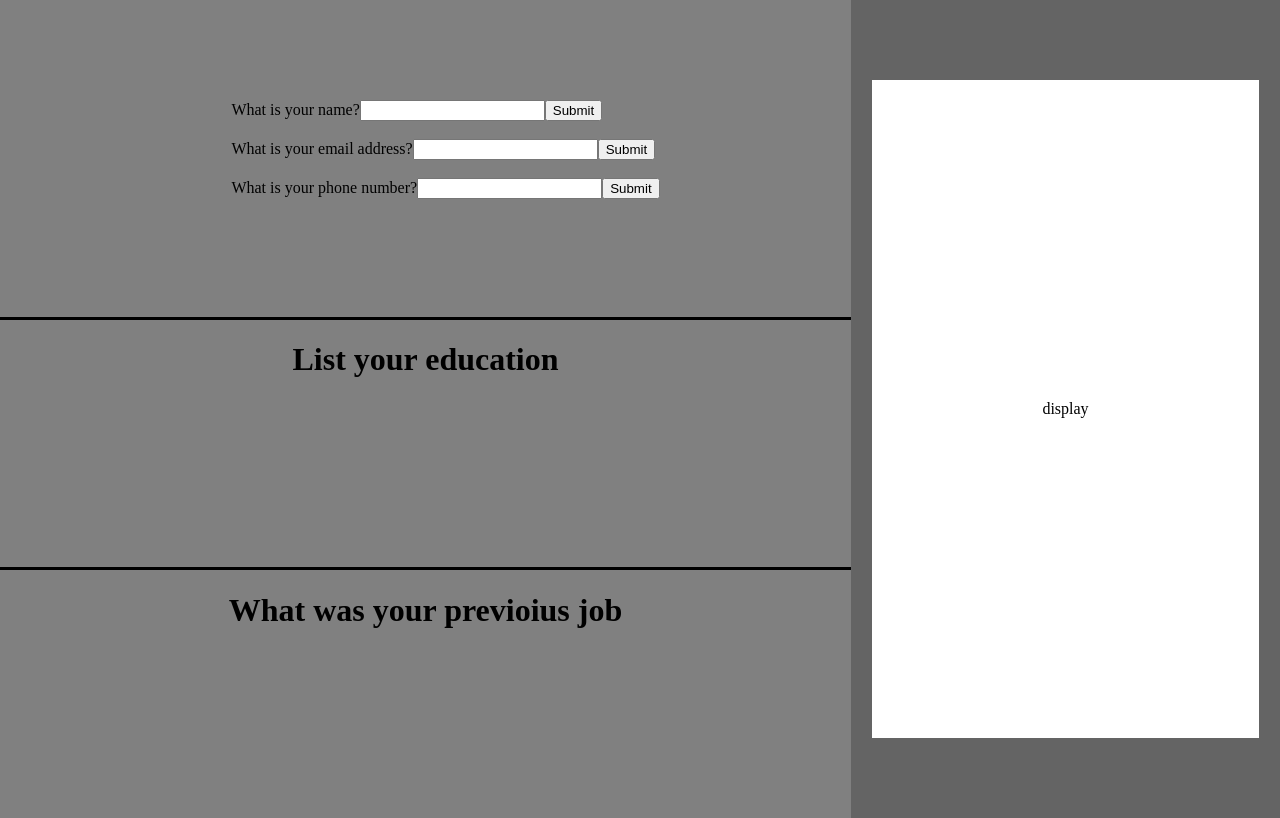
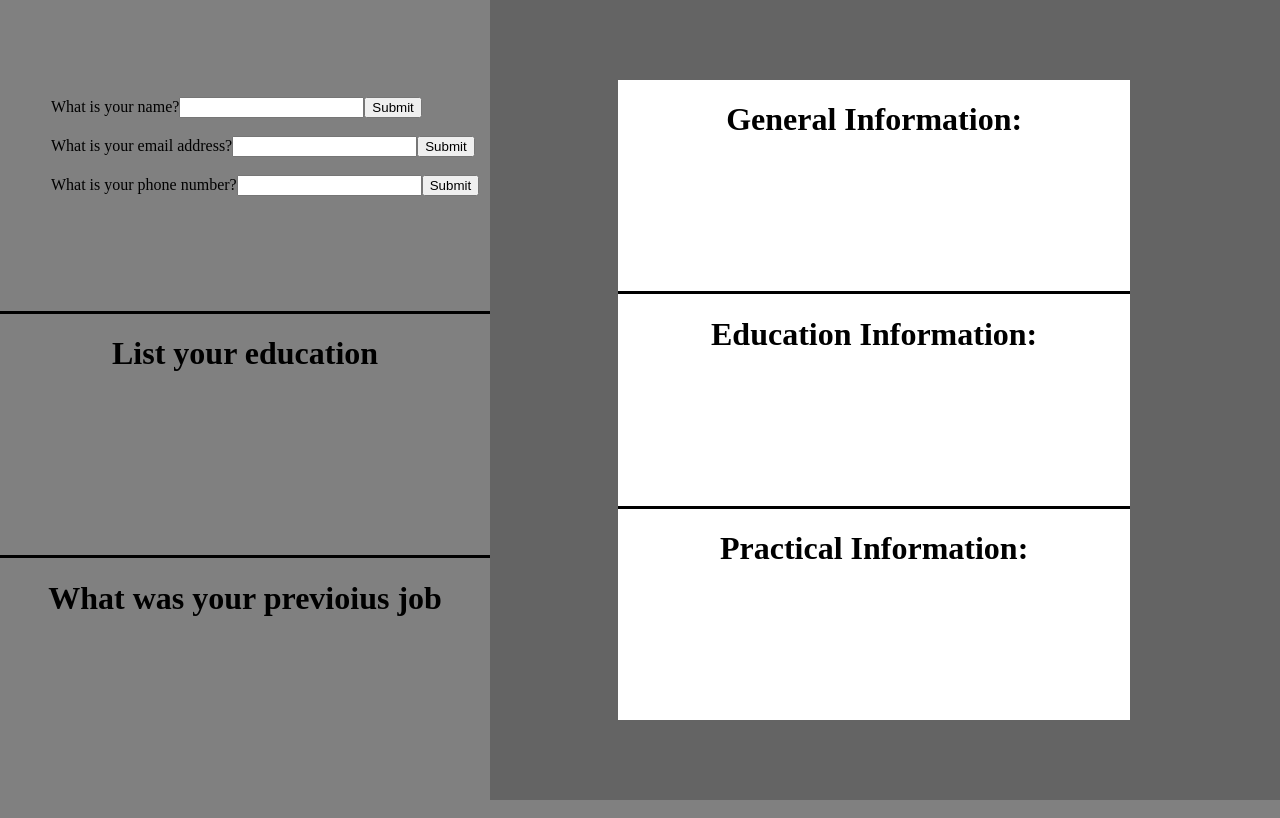
Before and after one commit to bradgerb/odin-cv-application, a React (Vite) app: page / in a window 1280 px wide. Built offline with nearby package versions, Linux system fonts and the light colour scheme.

Commit message:
Formatting

```diff
--- a/src/Main.css
+++ b/src/Main.css
@@ -37,10 +37,30 @@ body {
 
 .display {
   display: flex;
+  flex-direction: column;
   justify-content: center;
-  margin: 10vh 5%;
-  padding: 40vh 40%;
+  align-self: center;
+  margin: 10vh 10vw;
+  width: 40vw;
+  height: 80vh;
   background-color: white;
+}
+
+.generalInfoDisplay, .educationDisplay {
+    display: flex;
+    flex-grow: 1;
+    justify-content: center;
+    border-bottom: 3px solid black;
+}
+
+.practicalDisplay {
+    display: flex;
+    flex-grow: 1;
+    justify-content: center;
+}
+
+.generalInfoDisplay{
+    border-bottom: 3px solid black;
 }
 
 ul {
--- a/src/components/GeneralInfo.jsx
+++ b/src/components/GeneralInfo.jsx
@@ -1,3 +1,5 @@
+// import { useState } from "react";
+
 const generalInfoArray = [{
     id: 0,
     question: 'What is your name?',
@@ -12,15 +14,25 @@ const generalInfoArray = [{
     tag: 'phone'
 }];
 
+
+
 export default function GeneralInfo() {
+    // const [displayState, setDisplayState] = useState('default');
+
+    function handleSubmitClick() {
+        console.log('here');
+    }
+
     const listItems = generalInfoArray.map(array =>
     <li key={array.id}>
-        <form method="get">
+        <form>
             <label>
                 {array.question}
             </label>
             <input type="text" />
-            <button>Submit</button>
+            <button onClick={handleSubmitClick}>
+                Submit
+            </button>
         </form>
         <br></br>
     </li>);
--- a/src/main.jsx
+++ b/src/main.jsx
@@ -19,7 +19,15 @@ createRoot(document.getElementById('root')).render(
   </div>
   <div className="displayContainer">
     <div className="display">
-      display
+        <div className='generalInfoDisplay'>
+          <h1>General Information:</h1>
+        </div>
+        <div className="educationDisplay">
+          <h1>Education Information:</h1>
+        </div>
+        <div className="practicalDisplay">
+          <h1>Practical Information:</h1>
+        </div>
     </div>
   </div>
 
```
